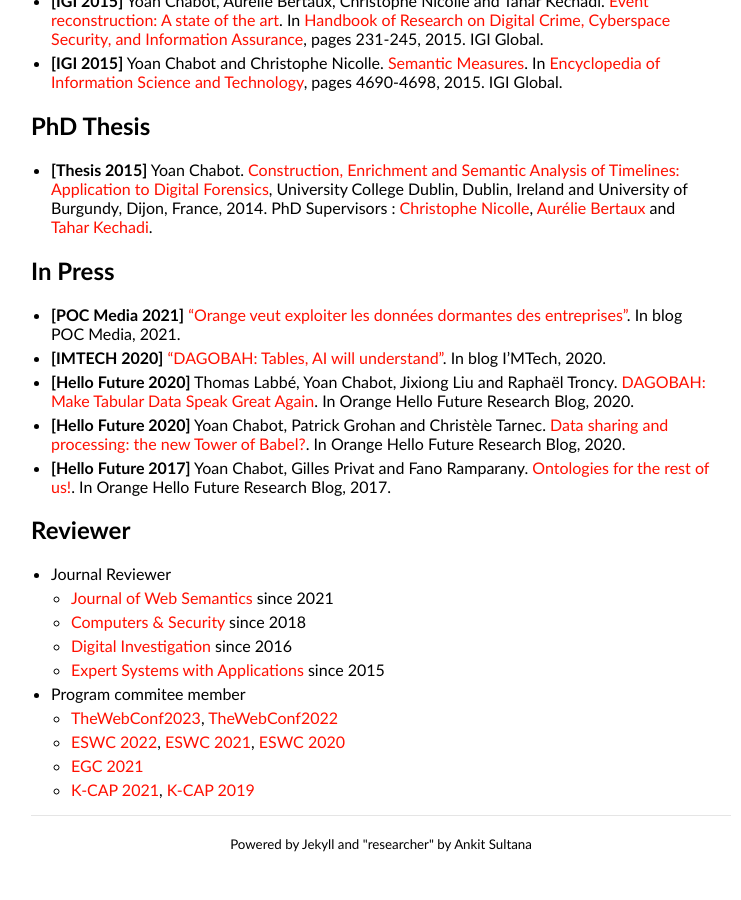
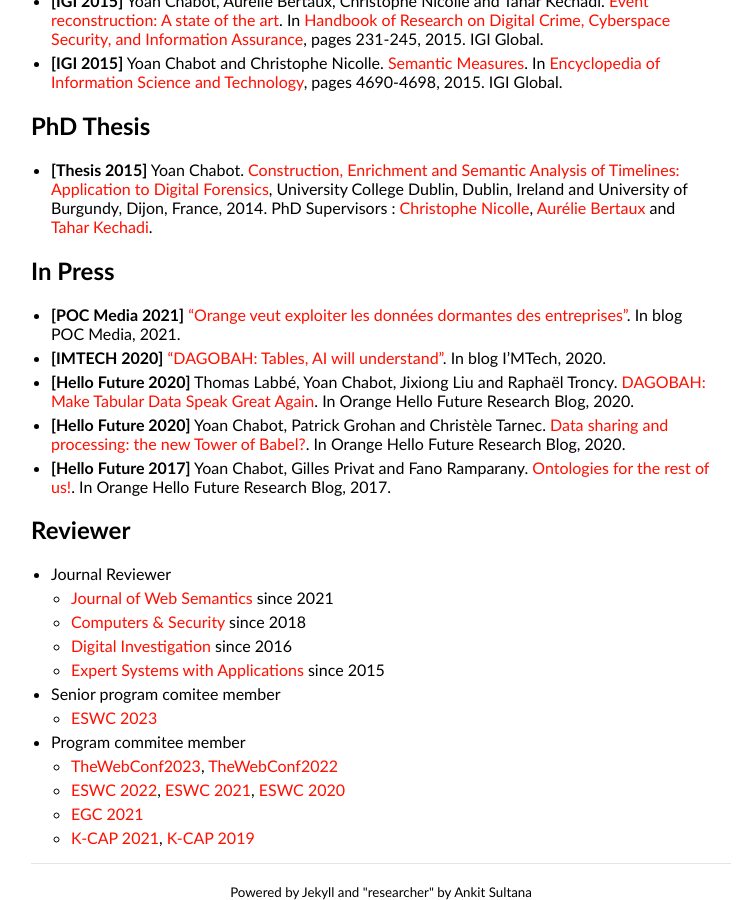
Before and after one commit to yoanchabot/yoanchabot.github.io, a Jekyll site: the page built from publications.md, in a window 1280 px wide and 900 px high, scrolled down 2590 px. Shown: the whole window, without its empty margins (259-1000 px from the left). Built offline with Jekyll 4.4.1, drawn with Linux system fonts in a browser that asks for light colours; before the commit the page ends 3442 px from its top, so only the background shows below that.

Commit message:
Update publications.md

```diff
--- a/publications.md
+++ b/publications.md
@@ -61,6 +61,9 @@ title: Publications
   * [Digital Investigation](https://www.journals.elsevier.com/digital-investigation) since 2016
   * [Expert Systems with Applications](https://www.journals.elsevier.com/expert-systems-with-applications) since 2015
 
+* Senior program comitee member
+  * [ESWC 2023](https://2023.eswc-conferences.org/)
+
 * Program commitee member
   * [TheWebConf2023](https://www2023.thewebconf.org/), [TheWebConf2022](https://www2022.thewebconf.org/)
   * [ESWC 2022](https://2022.eswc-conferences.org/), [ESWC 2021](https://2021.eswc-conferences.org/), [ESWC 2020](https://2020.eswc-conferences.org/)
```
